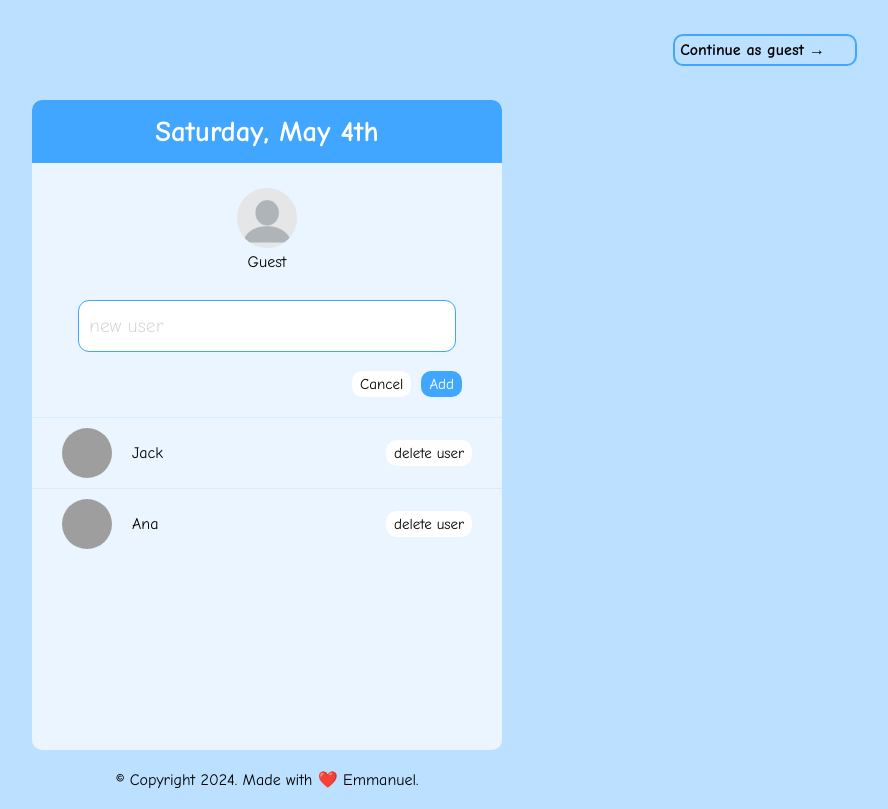
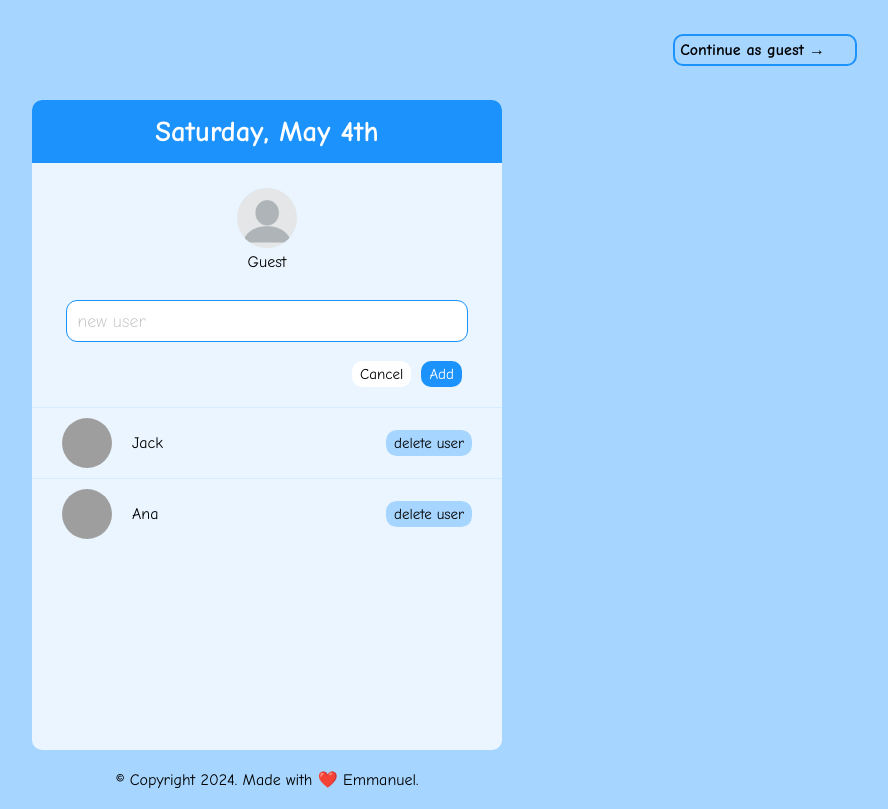
Before and after one commit to makayp/todo-app, a React (Vite) app: page /users in a window 1280 px wide. Both pictures are taken after a click on the button "Add new user". Shown: the whole page, without its empty margins (373-1261 px from the left). Built offline with nearby package versions, Linux system fonts and the light colour scheme; grey boxes are pictures that could not be loaded.

Commit message:
Replace colors with CSS variables

```diff
--- a/src/index.css
+++ b/src/index.css
@@ -1,16 +1,12 @@
 :root {
-  --primary: rgb(64, 166, 255);
-  --secondary: rgb(188, 224, 255);
-  --app-bg: rgb(234, 245, 255);
-  --text: black;
+  --primary: #1c93fc;
+  --secondary: #a6d5ff;
+  --app-bg: #eaf5ff;
+  --text-default: #000000;
+  --border-bottom: #bee2ff72;
+  --btn-submit-hover: #6ab9ff;
+  --user-item-hover: #e2eefa;
 }
-
-/* @media (prefers-color-scheme: dark) {
-  :root {
-    --secondary: black;
-    --secondary: black;
-  }
-} */
 
 * {
   margin: 0;
@@ -21,7 +17,7 @@
 
 a {
   text-decoration: none;
-  color: black;
+  color: var(--text-default);
 }
 
 ul {
@@ -138,7 +134,7 @@ header {
 }
 
 .app-container {
-  background-color: rgb(234, 245, 255);
+  background-color: var(--app-bg);
   width: 470px;
   height: 650px;
   margin: auto;
@@ -165,9 +161,9 @@ form {
   width: 100%;
 }
 
-form input[type="text"] {
+.todo-app form input[type="text"] {
   font-size: 1.2rem;
-  color: rgb(20, 116, 200);
+  color: var(--primary);
   border: none;
   padding: 10px;
   margin: 0px 25px;
@@ -200,9 +196,9 @@ input[type="text"]:focus {
   display: flex;
   justify-content: space-between;
   padding: 0px 26px 10px;
-  border-bottom: 1px solid rgba(190, 226, 255, 0.447);
+  border-bottom: 1px solid var(--border-bottom);
   background-color: var(--app-bg);
-  box-shadow: 0 2px 2px -2px rgb(190, 190, 190);
+  box-shadow: 0 2px 2px -2px #c5c5c5;
 }
 
 .task-sortby select,
@@ -239,10 +235,10 @@ input[type="text"]:focus {
 }
 
 .submit:hover {
-  background-color: rgb(106, 185, 255);
+  background-color: var(--btn-submit-hover);
 }
 .submit:active {
-  background-color: rgb(52, 160, 255);
+  background-color: var(--primary);
 }
 
 .message-add-items {
@@ -253,7 +249,7 @@ input[type="text"]:focus {
 
 .message-completed {
   padding: 15px 0;
-  border-bottom: 1px solid rgba(190, 226, 255, 0.447);
+  border-bottom: 1px solid var(--border-bottom);
 }
 
 .item {
@@ -261,7 +257,11 @@ input[type="text"]:focus {
   display: flex;
   align-items: center;
   padding: 30px;
-  border-bottom: 1px solid rgba(190, 226, 255, 0.447);
+  border-bottom: 1px solid var(--border-bottom);
+}
+
+.todo-item input:checked {
+  accent-color: var(--primary);
 }
 
 .todo-item input:checked + p {
@@ -286,13 +286,14 @@ input[type="text"]:focus {
   min-width: 20px;
   height: 20px;
   margin-right: 20px;
+  cursor: pointer;
 }
 
 .todo-item p {
-  color: rgb(20, 133, 232);
+  color: var(--primary);
   margin-right: 10px;
   font-size: 1.3rem;
-  font-weight: 600;
+  font-weight: 500;
   word-break: break-word;
 }
 
@@ -302,7 +303,7 @@ input[type="text"]:focus {
 
 .todo-item span {
   cursor: pointer;
-  font-weight: 600;
+  font-weight: 500;
   margin-left: 20px;
 }
 
@@ -344,7 +345,7 @@ input[type="text"]:focus {
 }
 
 .btn-cancel-edit:hover {
-  color: rgb(76, 76, 76);
+  color: #4c4c4c;
   background-color: #f7f7f7;
 }
 
@@ -355,7 +356,7 @@ input[type="text"]:focus {
   flex-direction: column;
   justify-content: center;
   align-items: center;
-  border-bottom: 1px solid rgba(190, 226, 255, 0.447);
+  border-bottom: 1px solid var(--border-bottom);
   padding-bottom: 20px;
 }
 
@@ -367,13 +368,19 @@ input[type="text"]:focus {
 }
 
 .form-add-user input {
-  color: black;
-  font-weight: 200;
+  font-size: 1.1rem;
+  border: none;
+  padding: 10px;
+  margin: 0px 25px;
+  border-radius: 10px;
+  width: 85%;
+  color: var(--text-default);
+  font-weight: 400;
   height: 40px;
 }
 
 .form-add-user ::placeholder {
-  color: rgb(205, 205, 205);
+  color: #bcbcbc;
   font-weight: 100;
 }
 
@@ -397,7 +404,11 @@ input[type="text"]:focus {
 
 .btn-add-user:hover,
 .btn-add-new-user:hover {
-  background-color: rgb(106, 185, 255);
+  background-color: var(--btn-submit-hover);
+}
+
+.btn-add-user:active {
+  background-color: var(--primary);
 }
 
 .cancel-add-user {
@@ -406,7 +417,7 @@ input[type="text"]:focus {
 }
 
 .cancel-add-user:hover {
-  color: rgb(76, 76, 76);
+  color: #4c4c4c;
   background-color: #f7f7f7;
 }
 
@@ -433,11 +444,11 @@ input[type="text"]:focus {
 }
 
 .user-item {
-  border-bottom: 1px solid rgba(190, 226, 255, 0.447);
+  border-bottom: 1px solid var(--border-bottom);
 }
 
 .user-item:hover {
-  background-color: rgb(228, 241, 253);
+  background-color: var(--user-item-hover);
   transition: 0.2s ease-in-out;
 }
 
@@ -477,8 +488,8 @@ input[type="text"]:focus {
 }
 
 .delete-btn button {
-  background-color: white;
-  z-index: 100;
+  background-color: var(--secondary);
+  z-index: 10;
 }
 
 .delete-btn::before {
```
